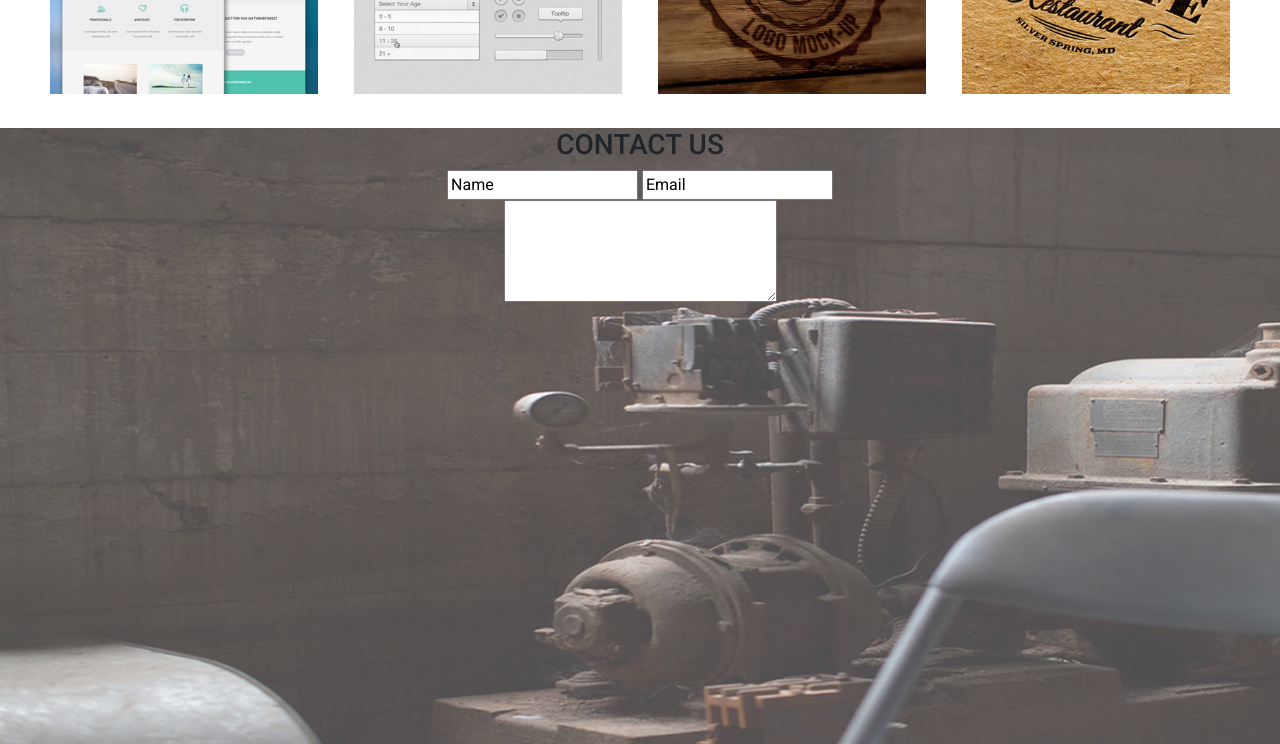
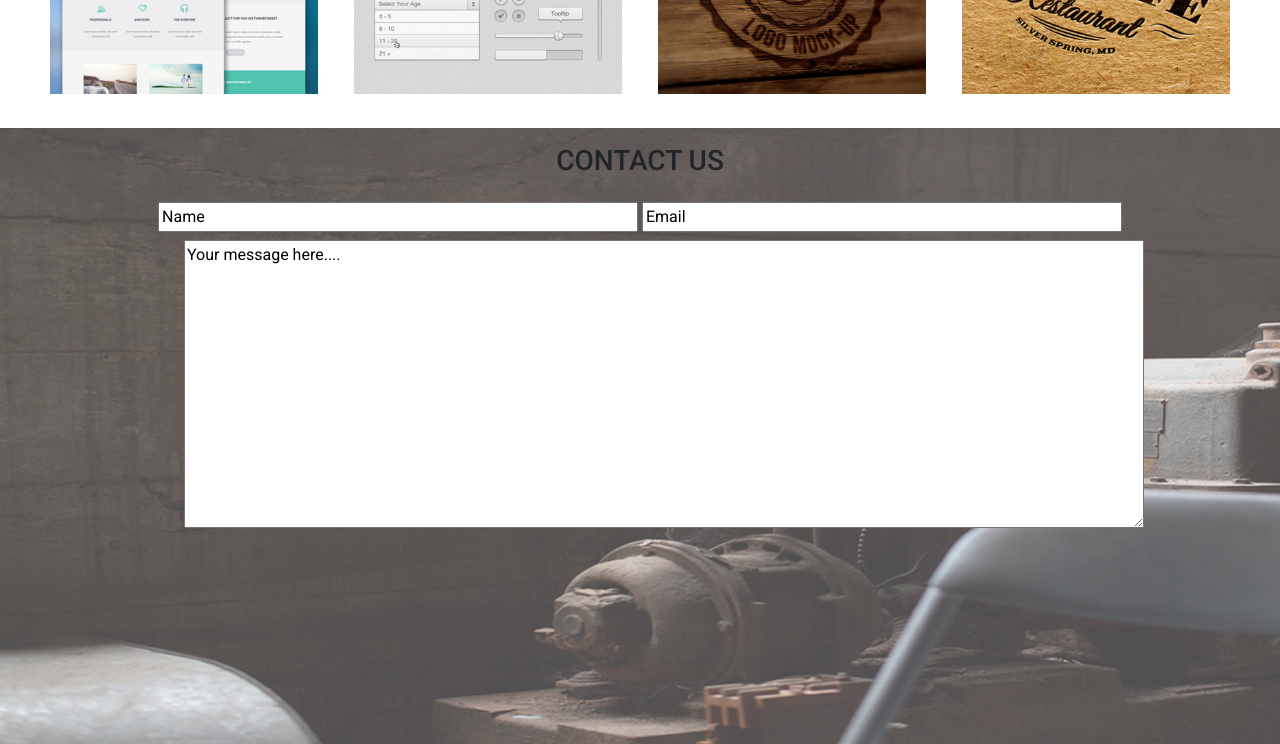
Before and after one commit to CynthiaOuma12673/delani-studio, a plain HTML site: page index.html in a window 1280 px wide. Shown: the part 2520-3264 px from the top of the page. Drawn offline with nearby package versions, Linux system fonts and the light colour scheme.

Commit message:
it will style the subscription section

```diff
--- a/index.css
+++ b/index.css
@@ -77,3 +77,15 @@ p span {
     background-size: cover;
     background-repeat: no-repeat;
 }
+.subscription h3{
+    padding: 1rem;
+}
+.subscription input {
+    width: 30rem;
+}
+.subscription textarea{
+    width: 60rem;
+    height: 18rem;
+    margin-left: 3rem;
+    margin-top: .5rem;
+}
--- a/index.html
+++ b/index.html
@@ -126,7 +126,7 @@
         <input type="text" id="name" name="name" value="Name">
         <input type="text" id="email" name="email" value="Email">
     </div>
-    <textarea rows="4" cols="30" name="comment" form="usrform" value="Your message here"></textarea>
+    <textarea rows="10" cols="50" name="comment" form="usrform" value="Your message here">Your message here....</textarea>
 
     </form>
     </div>
```
